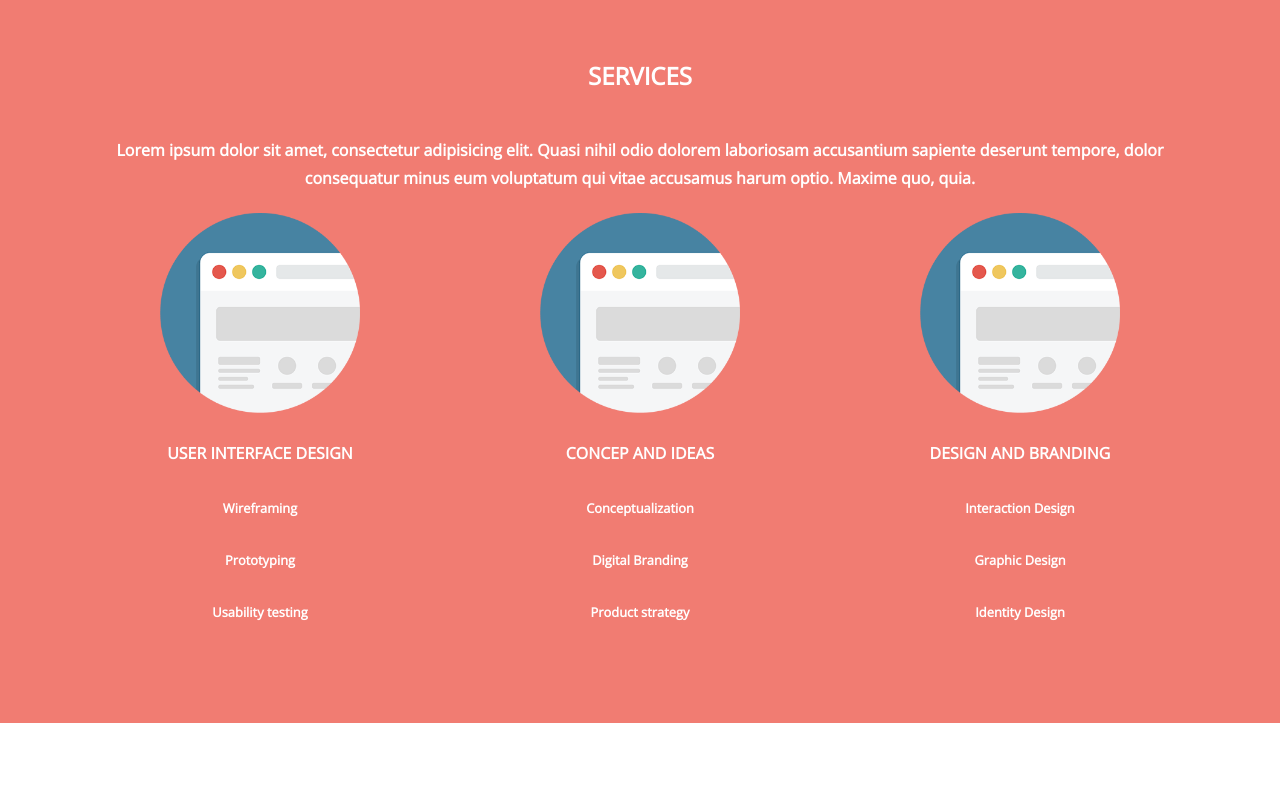
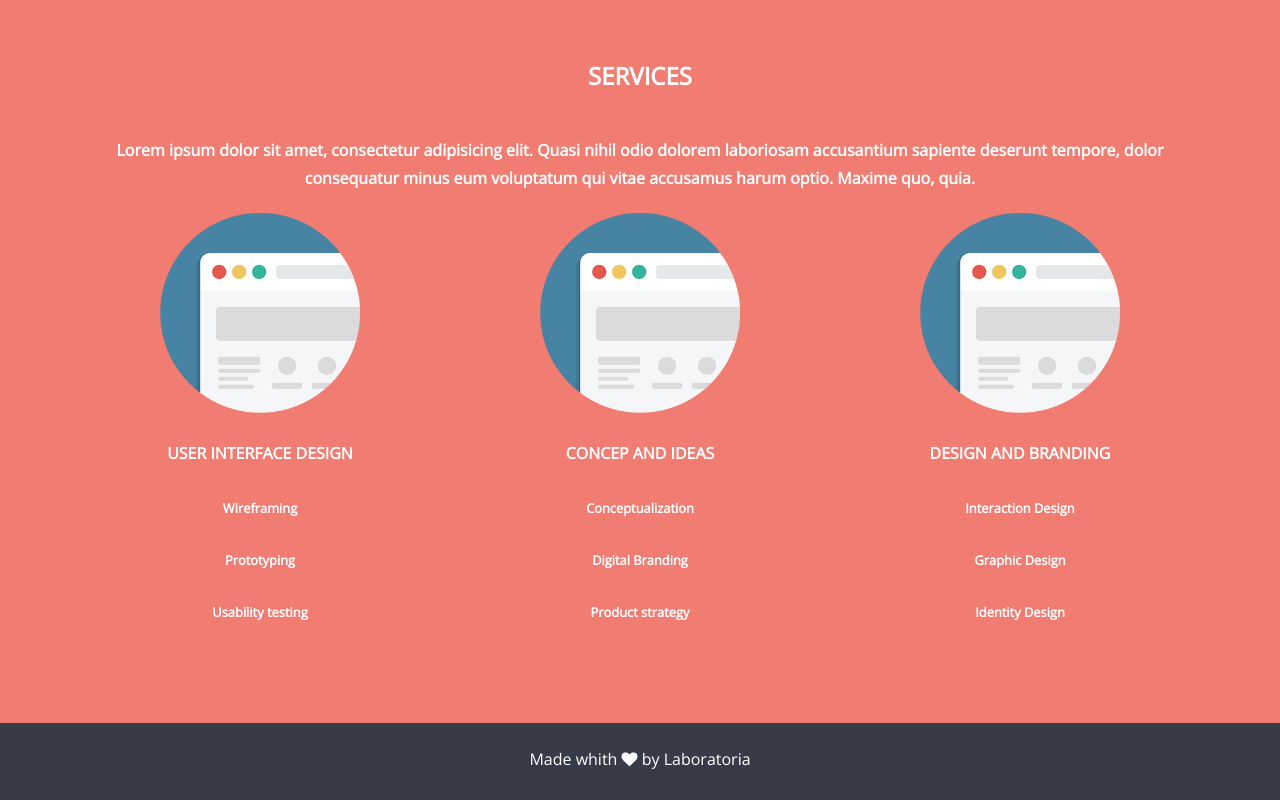
Before and after one commit to M2B0C17-zz/applove-flexbox, a plain HTML site: page index.html in a window 1280 px wide. Shown: the part 685-1485 px from the top of the page. Before the commit the page ends 1408 px from the top, so only its background shows below. Drawn offline with nearby package versions, Linux system fonts and the light colour scheme.

Commit message:
Subiendo Footer :3

```diff
--- a/css/main.css
+++ b/css/main.css
@@ -107,3 +107,11 @@ a:hover {
     font-size: 1.2em;
     font-weight: bold;
 }
+
+footer{
+  text-align: center;
+  height: 70px;
+  background-color: #373b47;
+  color: white;
+  padding-top: 7px;
+}
--- a/index.html
+++ b/index.html
@@ -61,6 +61,9 @@
 			<h6 class="m-0">Identity Design</h6>
 		</div>
 	</section>
+	<footer>
+		<p>Made whith  <i class="fa fa-heart" id="corazon" aria-hidden="true"></i>   by Laboratoria</p>
+	</footer>
 
 	<!-- Enlaza tu JS del proyecto aquí -->
 </body>
```
